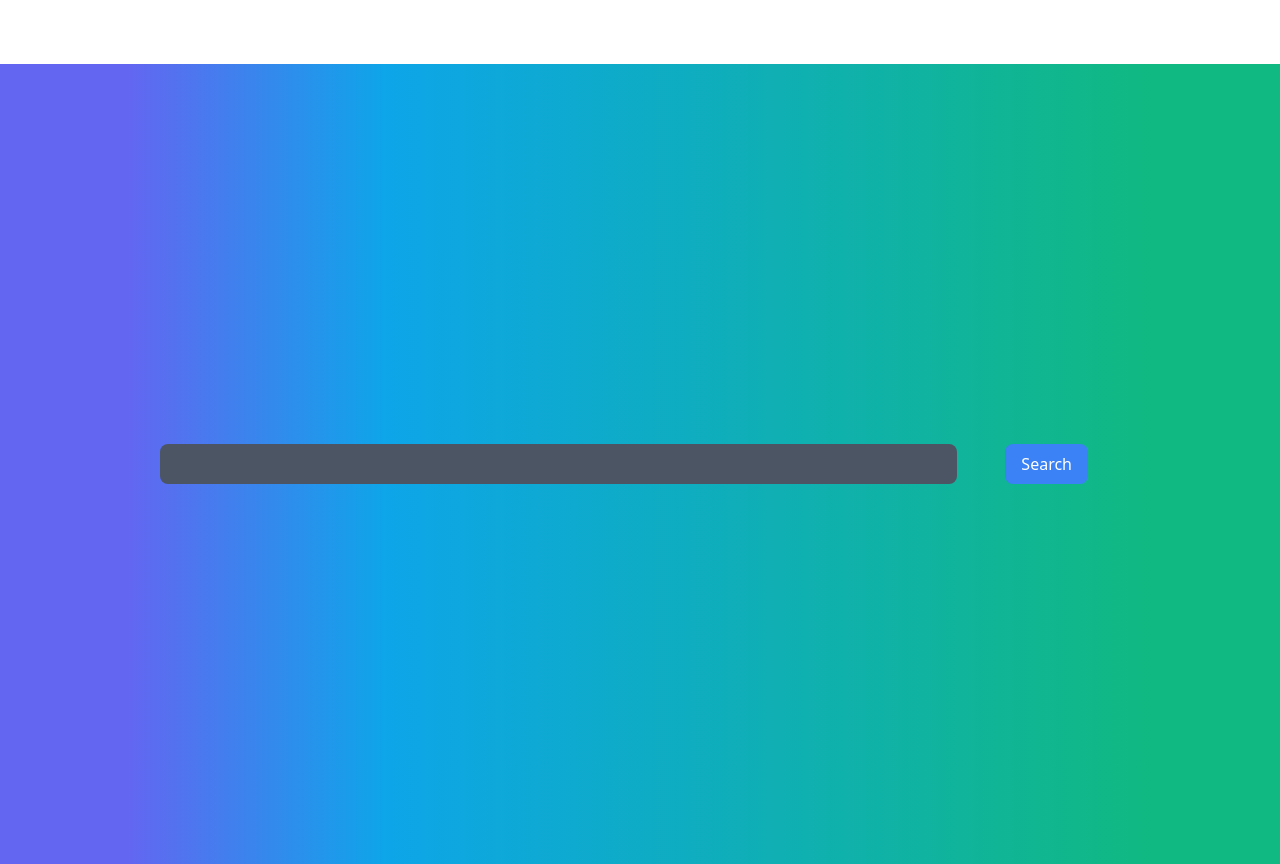
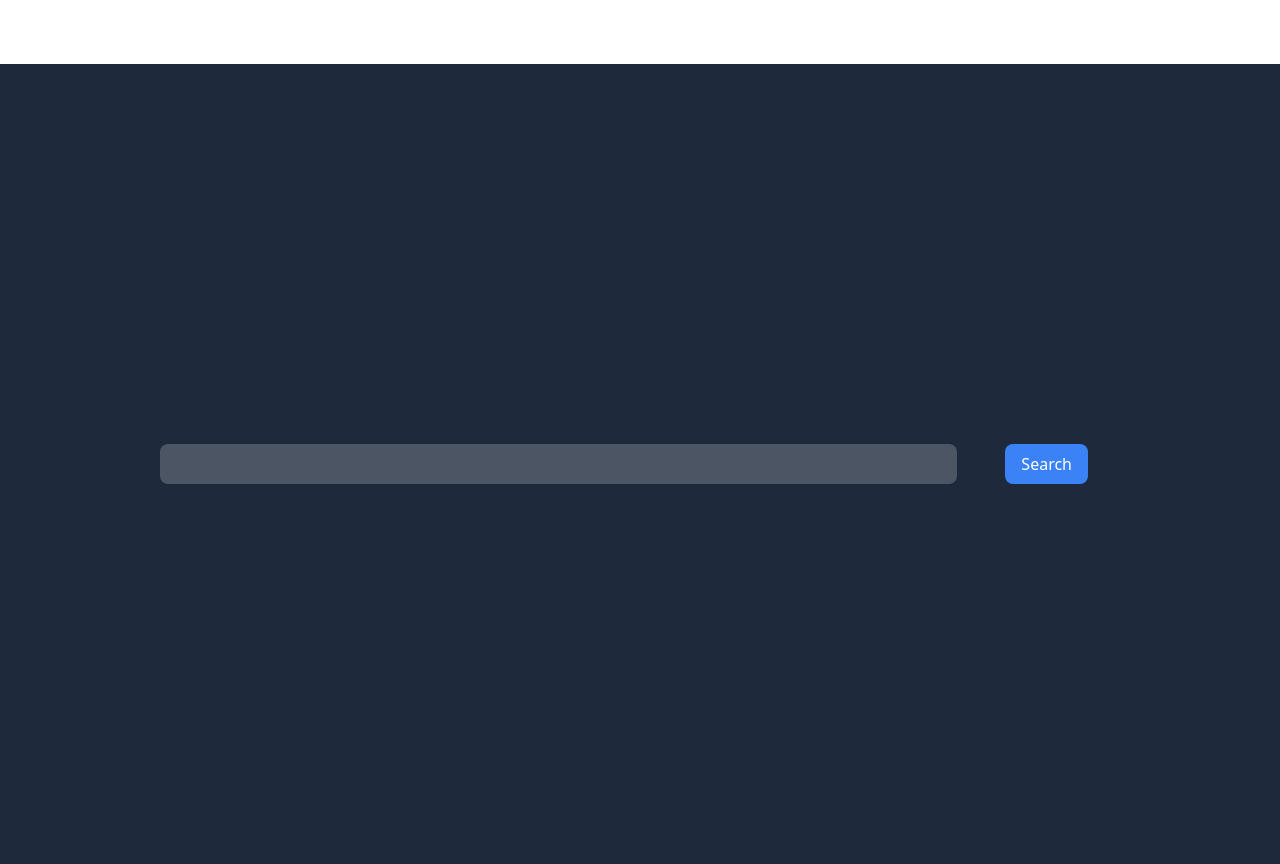
Before and after one commit to jjoeldaniel/lahacks, a SvelteKit app: page / in a window 1280 px wide. Built offline with nearby package versions, Linux system fonts and the light colour scheme.

Commit message:
Update Search.svelte
-add keyboard event
-change background color for now

```diff
--- a/src/components/Search.svelte
+++ b/src/components/Search.svelte
@@ -9,9 +9,10 @@
   };
 </script>
 
-<main class="h-screen w-screen overflow-hidden flex items-center justify-center bg-gradient-to-r from-indigo-500 from-10% via-sky-500 via-30% to-emerald-500 to-90%">
+
+  <form class ="h-screen w-screen overflow-hidden flex items-center justify-center bg-slate-800"on:submit|preventDefault={() => handleSearch()}>
     <div class="grid grid-cols-6 row-start-5 gap-4 w-3/4 place-items-center">
       <input class="bg-gray-600 col-span-5  px-4 py-2 w-full rounded-lg text-white" type="text" bind:value={searchTerm} />
-      <button class="col-start-6 px-4 py-2 bg-blue-500 text-white hover:bg-blue-600 rounded-lg" on:click={handleSearch}>Search</button>
+      <button class="col-start-6 px-4 py-2 bg-blue-500 text-white hover:bg-blue-600 rounded-lg">  Search </button>
     </div>
-</main>
+  </form>
```
